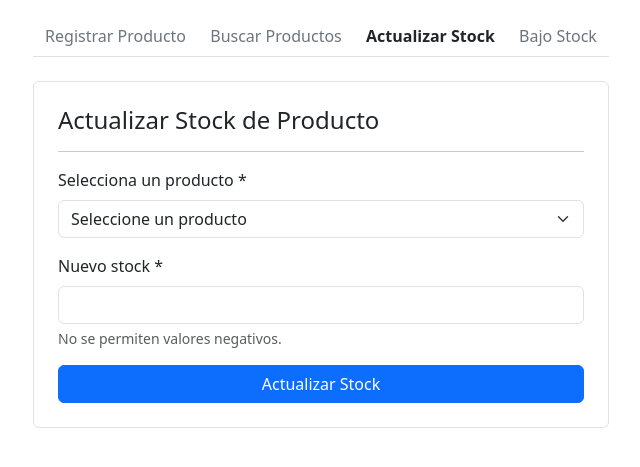
After one commit to Valentinavasquez03/proyecto-supermercado-bd2, a Flask app: page /products/update-stock in a window 1280 px wide. The commit adds this page. Shown: the top 467 px of the page, without its empty margins (319-959 px from the left). Run offline with Flask 3, Linux system fonts and the light colour scheme; data that the repository does not hold is empty.

Commit message:
HU03 actualizar stock

```diff
--- a/routes/products.py
+++ b/routes/products.py
@@ -1,5 +1,6 @@
 from flask import Blueprint, render_template, request, redirect, url_for, flash
 import database as dbase
+
 
 # Crear el modulo independiente para los productos
 products_bp = Blueprint('products', __name__)
@@ -36,6 +37,41 @@ def create_product():
 
     return render_template('create_product.html')
 
+# --- HU03: ACTUALIZAR STOCK ---
+@products_bp.route('/products/update-stock', methods=['GET', 'POST'])
+def update_stock():
+    db = dbase.dbConnection()
+    productos = []
+    if db is not None:
+        productos = list(db['productos'].find())
+
+    if request.method == 'POST':
+        from bson import ObjectId
+        producto_id = request.form.get('producto_id')
+        nuevo_stock_raw = request.form.get('nuevo_stock')
+
+        if not producto_id or not nuevo_stock_raw:
+            flash("Error: Selecciona un producto e ingresa el stock.", "danger")
+            return redirect(url_for('products.update_stock'))
+
+        nuevo_stock = int(nuevo_stock_raw)
+
+        if nuevo_stock < 0:
+            flash("Error: El stock no puede ser negativo.", "danger")
+            return redirect(url_for('products.update_stock'))
+
+        if db is not None:
+            db['productos'].update_one(
+                {"_id": ObjectId(producto_id)},
+                {"$set": {"stock": nuevo_stock}}
+            )
+            flash("Stock actualizado correctamente.", "success")
+        else:
+            flash("Error: Base de datos no disponible.", "danger")
+
+        return redirect(url_for('products.update_stock'))
+
+    return render_template('update_stock.html', productos=productos)
 
 # --- TU HU05: BUSCAR PRODUCTOS ---
 @products_bp.route('/products/search', methods=['GET'])
--- a/templates/create_product.html
+++ b/templates/create_product.html
@@ -11,6 +11,7 @@
         <div class="d-flex justify-content-around border-bottom pb-2">
             <a href="/products/new" class="fw-bold text-dark text-decoration-none">Registrar Producto</a>
             <a href="/products/search" class="text-secondary text-decoration-none">Buscar Productos</a>
+            <a href="/products/update-stock" class="text-secondary text-decoration-none">Actualizar Stock</a>
             <a href="/products/low-stock" class="text-secondary text-decoration-none">Bajo Stock</a>
         </div>
     </div>
--- a/templates/low_stock.html
+++ b/templates/low_stock.html
@@ -12,6 +12,7 @@
         <div class="d-flex justify-content-around border-bottom pb-2">
             <a href="/products/new" class="text-secondary text-decoration-none">Registrar Producto</a>
             <a href="/products/search" class="text-secondary text-decoration-none">Buscar Productos</a>
+            <a href="/products/update-stock" class="text-secondary text-decoration-none">Actualizar Stock</a>
             <a href="/products/low-stock" class="fw-bold text-dark text-decoration-none">Bajo Stock</a>
         </div>
     </div>
--- a/templates/search_product.html
+++ b/templates/search_product.html
@@ -11,6 +11,7 @@
         <div class="d-flex justify-content-around border-bottom pb-2">
             <a href="/products/new" class="text-secondary text-decoration-none">Registrar Producto</a>
             <a href="/products/search" class="fw-bold text-dark text-decoration-none">Buscar Productos</a>
+            <a href="/products/update-stock" class="text-secondary text-decoration-none">Actualizar Stock</a>
             <a href="/products/low-stock" class="text-secondary text-decoration-none">Bajo Stock</a>
         </div>
     </div>
--- /dev/null
+++ b/templates/update_stock.html
@@ -0,0 +1,62 @@
+<!DOCTYPE html>
+<html lang="es">
+<head>
+    <meta charset="UTF-8">
+    <title>Inventario - Actualizar Stock</title>
+    <link href="https://cdn.jsdelivr.net/npm/bootstrap@5.3.0/dist/css/bootstrap.min.css" rel="stylesheet">
+</head>
+<body class="p-4">
+
+    <!-- Barra de navegación -->
+    <div class="container mb-4" style="max-width: 600px;">
+        <div class="d-flex justify-content-around border-bottom pb-2">
+            <a href="/products/new" class="text-secondary text-decoration-none">Registrar Producto</a>
+            <a href="/products/search" class="text-secondary text-decoration-none">Buscar Productos</a>
+            <a href="/products/update-stock" class="fw-bold text-dark text-decoration-none">Actualizar Stock</a>
+            <a href="/products/low-stock" class="text-secondary text-decoration-none"> Bajo Stock</a>
+        </div>
+    </div>
+
+    <div class="container" style="max-width: 600px;">
+        <div class="border p-4 rounded bg-white">
+            <h2 class="h4 text-dark">Actualizar Stock de Producto</h2>
+            <hr>
+
+            <!-- Mensajes flash -->
+            {% with messages = get_flashed_messages(with_categories=true) %}
+                {% if messages %}
+                    {% for category, message in messages %}
+                        <div class="alert alert-secondary py-2" role="alert">
+                            {{ message }}
+                        </div>
+                    {% endfor %}
+                {% endif %}
+            {% endwith %}
+
+            <form action="/products/update-stock" method="POST">
+
+                <div class="mb-3">
+                    <label class="form-label">Selecciona un producto *</label>
+                    <select class="form-select" name="producto_id" required>
+                        <option value="" disabled selected>Seleccione un producto</option>
+                        {% for producto in productos %}
+                        <option value="{{ producto._id }}">
+                            {{ producto.nombre }} — Stock actual: {{ producto.stock }}
+                        </option>
+                        {% endfor %}
+                    </select>
+                </div>
+
+                <div class="mb-3">
+                    <label class="form-label">Nuevo stock *</label>
+                    <input type="number" class="form-control" name="nuevo_stock" min="0" required>
+                    <div class="form-text text-muted">No se permiten valores negativos.</div>
+                </div>
+
+                <button type="submit" class="btn btn-primary w-100">Actualizar Stock</button>
+            </form>
+        </div>
+    </div>
+
+</body>
+</html>
```
